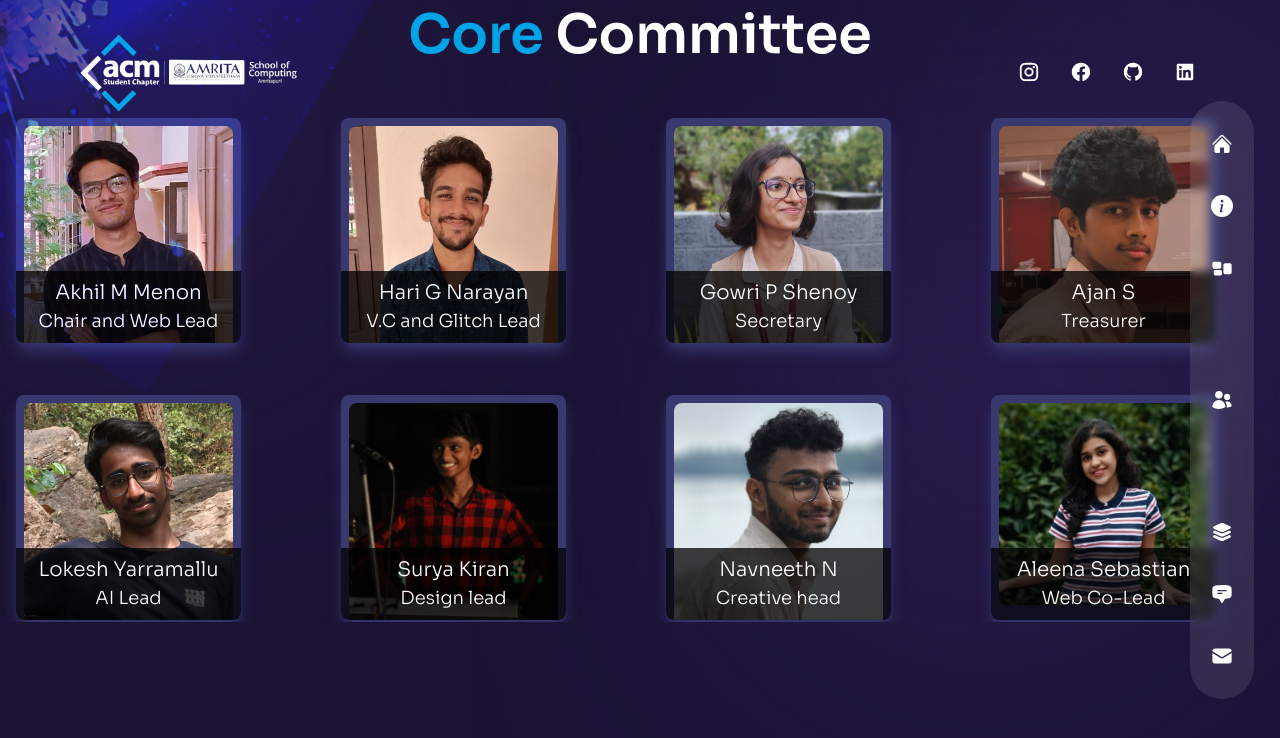
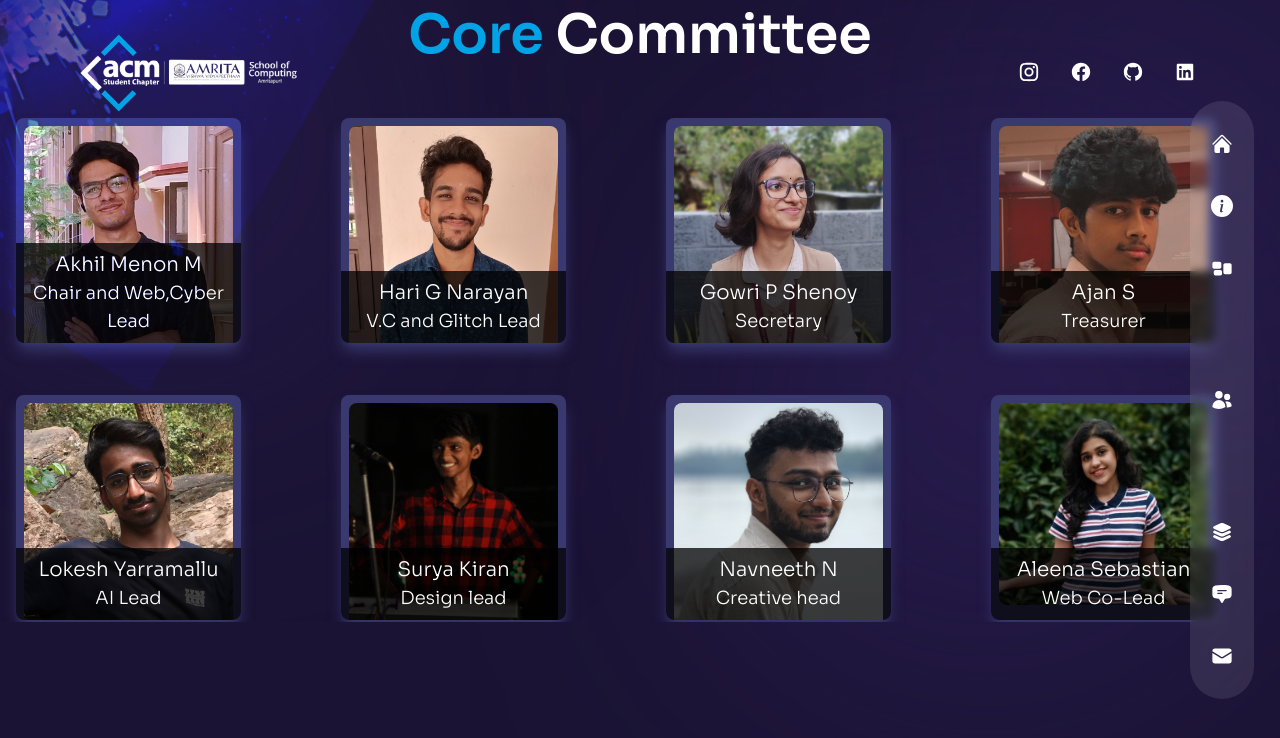
Before and after one commit to ACM-Amrita-Amritapuri/ACM-Website-Revamped, a Next.js app: page /mentors/StudentManagement in a window 1280 px wide. Shown: the top 738 px of the page. Built offline with nearby package versions, Linux system fonts and the light colour scheme; some icons are missing.

Commit message:
Changed akhils profiles

```diff
--- a/pages/mentors/StudentManagement.jsx
+++ b/pages/mentors/StudentManagement.jsx
@@ -9,11 +9,11 @@ const Students = () => {
   const studentCards = [
     {
       src: "/akhil.jpg",
-      name: "Akhil M Menon",
-      position: "Chair and Web Lead",
+      name: "Akhil Menon M",
+      position: "Chair and Web,Cyber Lead",
       instagram: "https://instagram.com/_akhilmenon",
       linkedin: "https://www.linkedin.com/in/akhil-menon-513503244/",
-      github: "https://github.com/TheCrazyman1324"
+      github: "https://github.com/muuduuu"
     },
     {
       src: "/hari blow.jpg",
```
